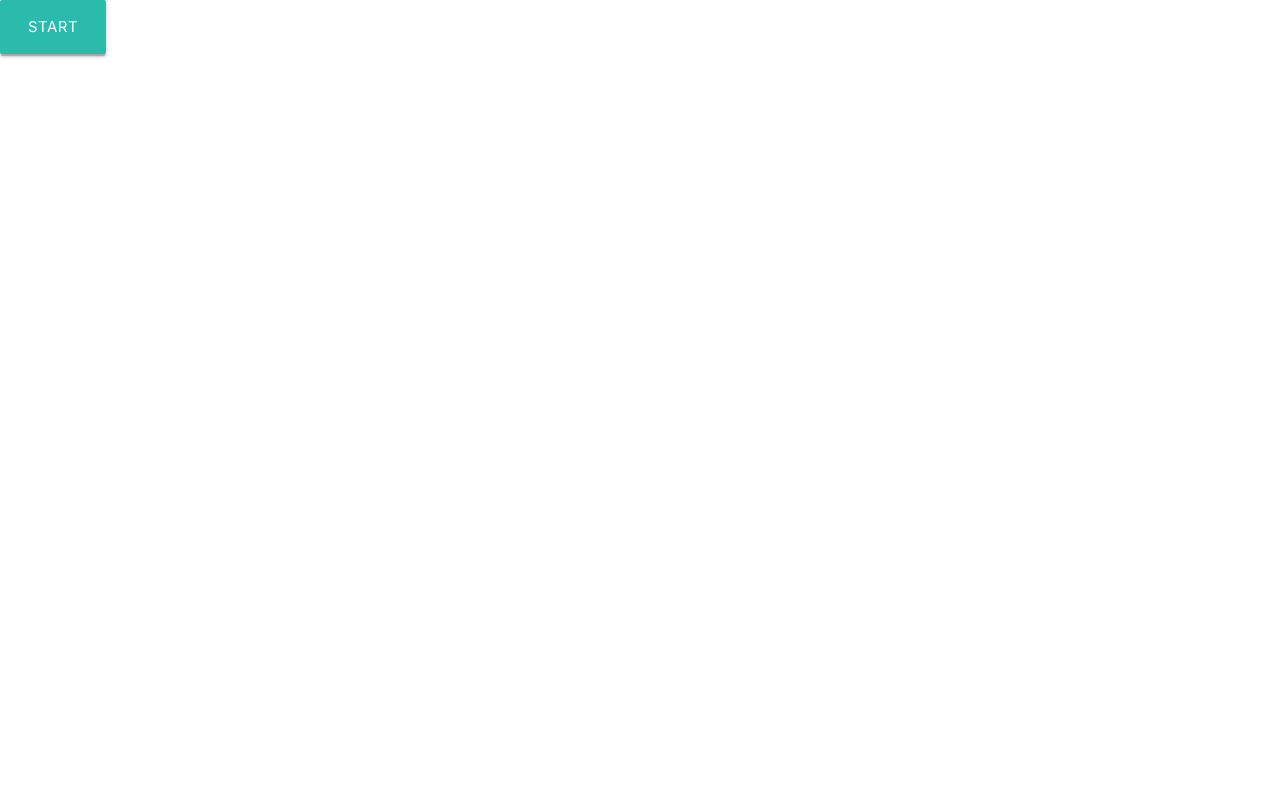
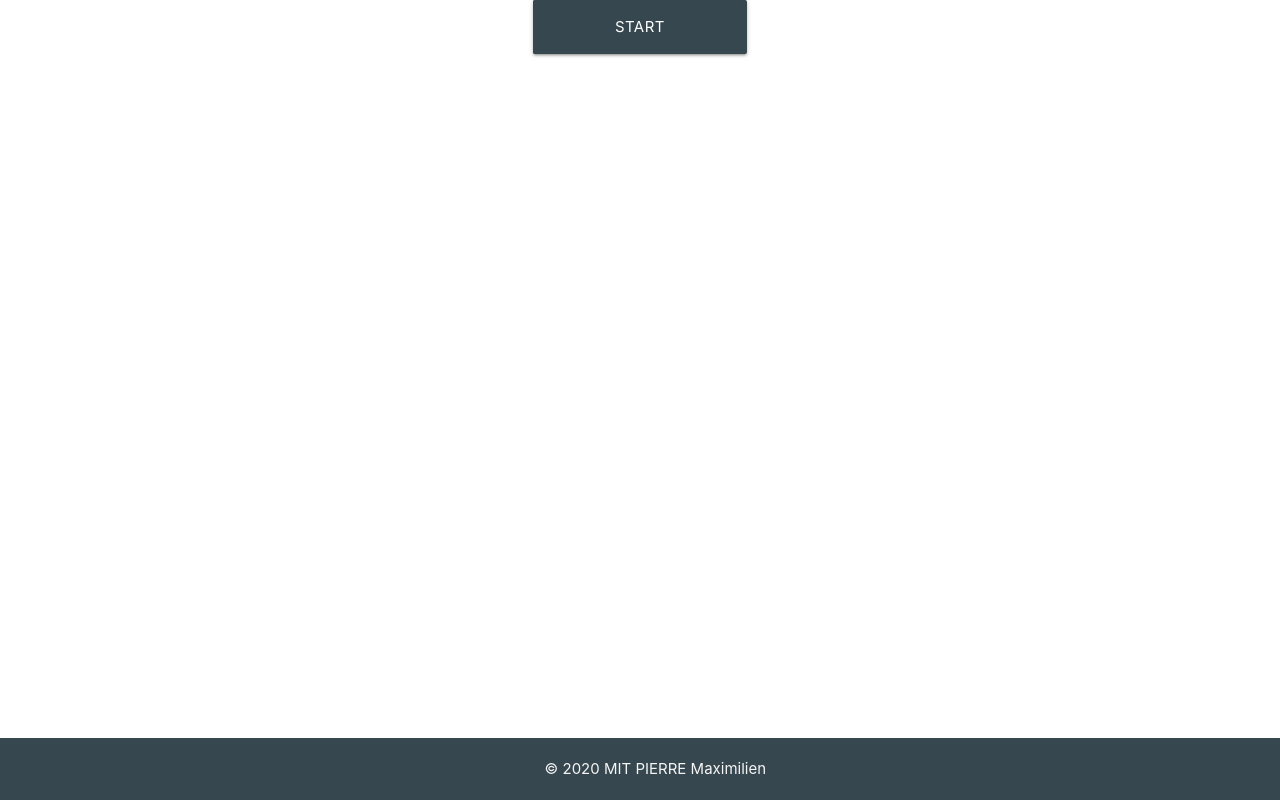
Before and after one commit to PIERREMaximilien/RPG-Multi-shootGame, a website: page index.html in a window 1280 px wide. Drawn offline with nearby package versions, Linux system fonts and the light colour scheme.

Commit message:
update front page

```diff
--- a/index.html
+++ b/index.html
@@ -3,13 +3,26 @@
 <head>
     <meta charset="UTF-8">
     <meta name="viewport" content="width=device-width, initial-scale=1.0">
+    <link rel="stylesheet" href="style.css">
     <link rel="stylesheet" href="https://cdnjs.cloudflare.com/ajax/libs/materialize/1.0.0/css/materialize.min.css">
     <title>Zombieshooter</title>
 </head>
 <body>
-    <div>
-        <a href="game.html" class="waves-effect waves-light btn-large center-align">START</a>
-    </div>
+    <header>
+
+    </header>
+    <main>
+        <div class="row" id="main">
+            <a href="game.html" class="waves-effect waves-light blue-grey darken-3 btn-large offset-l5 col l2 pulse">START</a>
+        </div>
+    </main>
+    <footer class="page-footer blue-grey darken-3">
+          <div class="row">
+            <a class="grey-text text-lighten-4 offset-l5 col l5" href="https://github.com/PIERREMaximilien">© 2020 MIT PIERRE Maximilien</a>
+          </div>
+        </div>
+    </footer>
+
     <script src="https://cdnjs.cloudflare.com/ajax/libs/materialize/1.0.0/js/materialize.min.js"></script>
 </body>
 </html>
--- a/style.css
+++ b/style.css
@@ -1,7 +1,9 @@
 body {
-    margin: 0;
-}
-canvas {
-    margin-top: 3%;
-    margin-left: 25%;
-}
+    display: flex;
+    min-height: 100vh;
+    flex-direction: column;
+  }
+
+  main {
+    flex: 1 0 auto;
+  }
--- /dev/null
+++ b/styleGame.css
@@ -0,0 +1,8 @@
+body {
+    margin: 0;
+    background-color: gray;
+}
+canvas {
+    margin-top: 3%;
+    margin-left: 25%;
+}
```
Also changed, not shown: game.html (+1 -1 lines).
